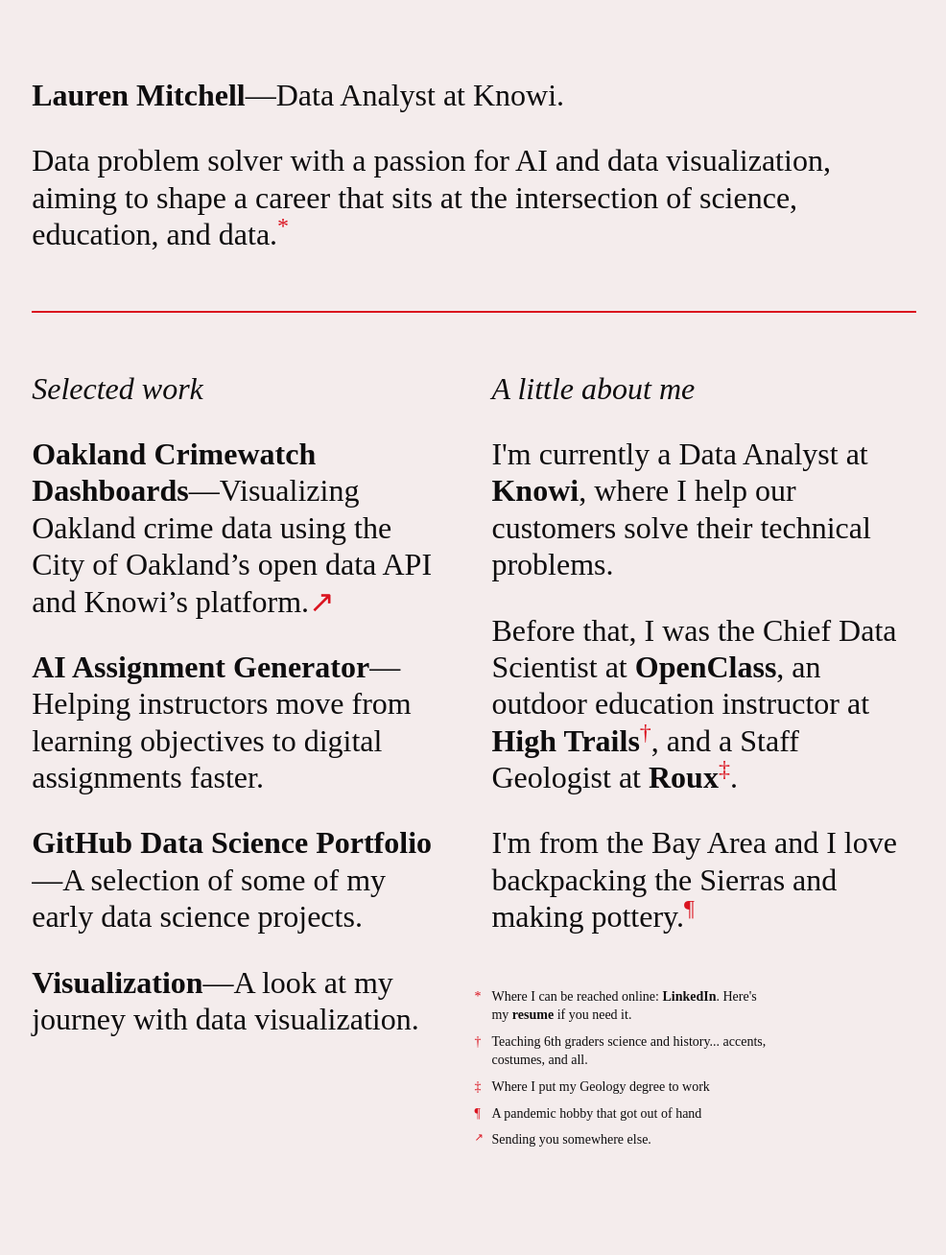
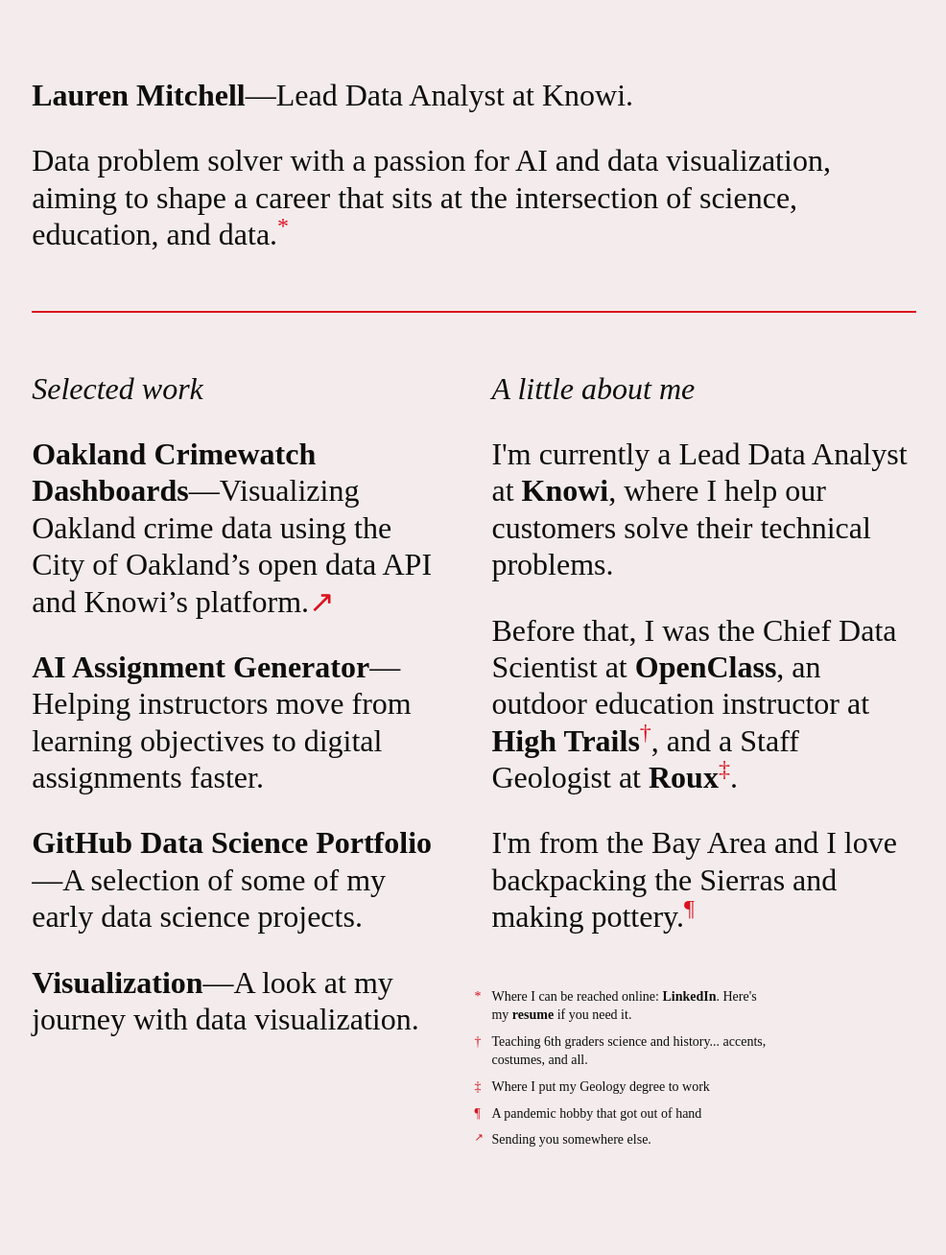
Before and after one commit to laurenmitch/laurenmitch.github.io, a Jekyll site: the page built from index.html, in a window 1280 px wide. Shown: the whole page at 96% size, without its empty margins (146-1132 px from the left). Built offline with Jekyll 4.4.1, drawn with Linux system fonts in a browser that asks for light colours; some web fonts are replaced.

Commit message:
Update title to Lead Data Analyst
Co-Authored-By: Claude Sonnet 4.6 <noreply@anthropic.com>

```diff
--- a/_config.yml
+++ b/_config.yml
@@ -8,8 +8,8 @@ plugins:
 
 
 title: Lauren Mitchell
-tagline: Data Analyst with a penchant for AI and Visualization
-description: Portfolio and more of Lauren Mitchell, data analyst.
+tagline: Lead Data Analyst with a penchant for AI and Visualization
+description: Portfolio and more of Lauren Mitchell, lead data analyst.
 Author: Lauren Mitchell
 image: "/img/og-img.png"
 lang: en_GB
--- a/index.html
+++ b/index.html
@@ -1,5 +1,5 @@
 ---
-title: Lauren Mitchell | Data Analyst
+title: Lauren Mitchell | Lead Data Analyst
 name: home
 layout: base
 image: "/img/og-img.png"
@@ -10,7 +10,7 @@ image: "/img/og-img.png"
   <div class="home">
     <div class="intro">
       <div>
-        <h1><span class="hint" title="Type my name and see what happens">Lauren</span> Mitchell</h1>—Data Analyst at Knowi.
+        <h1><span class="hint" title="Type my name and see what happens">Lauren</span> Mitchell</h1>—Lead Data Analyst at Knowi.
       </div>
       <div>Data problem solver with a passion for AI and data visualization, aiming to shape a career that sits at the intersection of science, education, and data.<span class="accent superscript" id="asterisk" onmouseover="addClass(asterisk2, 'footnote-accent');" onmouseout="removeClass(asterisk2, 'footnote-accent');">*</span></div>
       <hr class="accent">
@@ -29,7 +29,7 @@ image: "/img/og-img.png"
       </div>
       <div class="about column">
         <h2>A little about me</h2>
-        <div> I'm currently a Data Analyst at <a href="https://www.knowi.com/">Knowi</a>, where I help our customers solve their technical problems.</div>
+        <div> I'm currently a Lead Data Analyst at <a href="https://www.knowi.com/">Knowi</a>, where I help our customers solve their technical problems.</div>
         <div>Before that, I was the Chief Data Scientist at <a href="https://openclass.ai/">OpenClass</a>, an outdoor education instructor at <a href="https://www.htoec.org/">High Trails</a><span class="accent superscript" id="dagger" onmouseover="addClass(dagger2, 'footnote-accent');" onmouseout="removeClass(dagger2, 'footnote-accent');">†</span>, and a Staff Geologist at <a href="https://www.rouxinc.com/">Roux</a><span class="accent superscript" id="doubledagger" onmouseover="addClass(doubledagger2, 'footnote-accent');" onmouseout="removeClass(doubledagger2, 'footnote-accent');">‡</span>.</div>
         <div>I'm from the Bay Area and I love backpacking the Sierras and making pottery.<span class="accent superscript" id="paragraph" onmouseover="addClass(paragraph2, 'footnote-accent');" onmouseout="removeClass(paragraph2, 'footnote-accent');">¶</span></div>
         <div class="notes grid">
```
